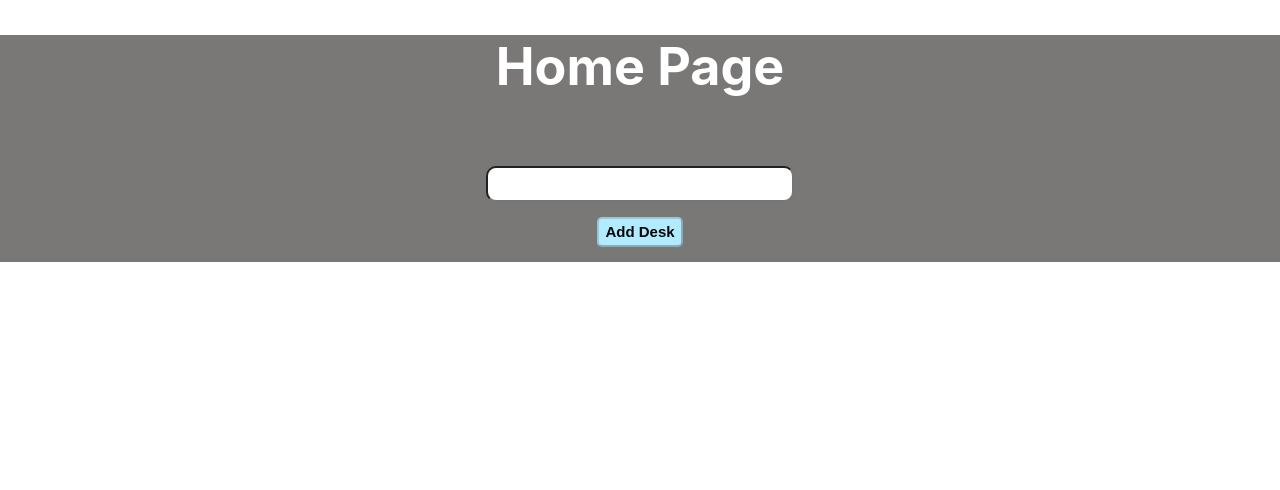
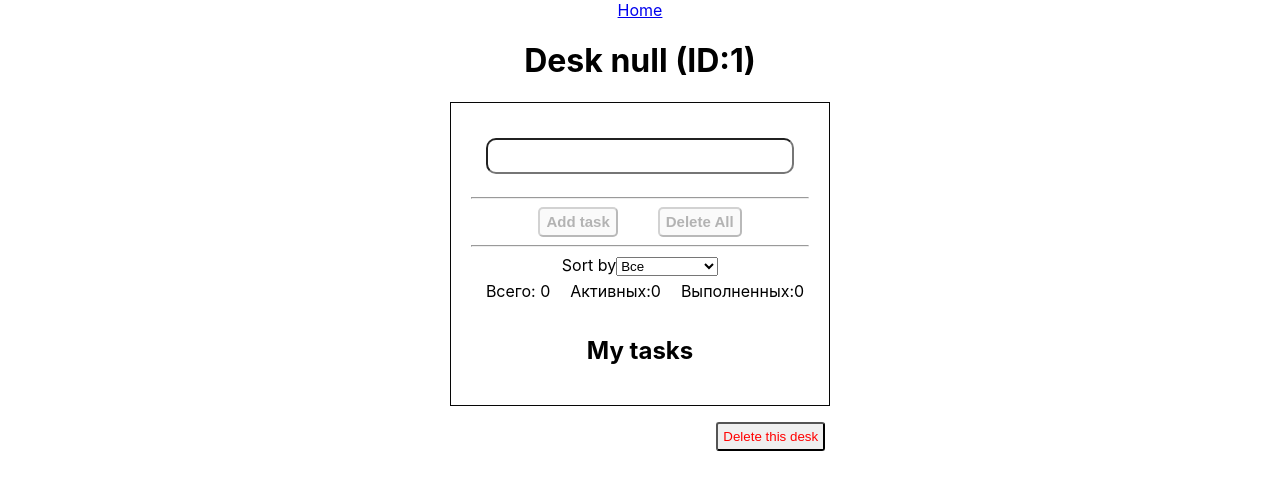
Before and after one commit to ivanishko/todolist, a React (Create React App) app: page /desk/1 in a window 1280 px wide. Before the commit this address led to /. Shown: the top 490 px of the page. Built offline with nearby package versions, Linux system fonts and the light colour scheme.

Commit message:
delete desk from single page

```diff
--- a/src/App.js
+++ b/src/App.js
@@ -3,15 +3,11 @@
 import React, {Component} from 'react';
 import './App.css';
 import {BrowserRouter , Route, Switch} from 'react-router-dom';
-import Input from './components/UI/Input/Input';
-import Button from './components/UI/Button/Button';
 import Desk from './components/Desk/Desk';
 import Desklist from "./components/Desklist/Desklist";
 import DeskDetail from "./components/DeskDetail/DeskDetail";
-import Select from "./components/UI/Select/Select";
 import {FontAwesomeIcon} from "@fortawesome/react-fontawesome";
 import {faCheck,faTrashAlt} from "@fortawesome/free-solid-svg-icons";
-// import NavLink from "react-router-dom/modules/NavLink";
 
 const options = [
     {
@@ -27,9 +23,6 @@ const options = [
         value: 'Новые'
     },
 ];
-
-
-
 
 class App extends Component{
     state = {
@@ -71,7 +64,6 @@ class App extends Component{
     };
 
     getAllDeskList = (deskList) => {
-
         return deskList.map((desk,index) => (
             <li key={index}>
                 <Desk
@@ -169,13 +161,12 @@ class App extends Component{
         this.deleteAllTask(id);
         this.setState(
             prevState => ({
-                deskList: prevState.deskList.filter(el => el.id !== id)
+                deskList: prevState.deskList.filter(el => el.id !== parseInt(id))
             }),
             () => {
                 localStorage.setItem('deskList', JSON.stringify(this.state.deskList))
             }
         );
-
 
     };
     onChangeTaskInput = (event) => {
--- a/src/components/DeskDetail/DeskDetail.css
+++ b/src/components/DeskDetail/DeskDetail.css
@@ -1,5 +1,9 @@
-.DeskDetail {
-
+.DeskDetail .container{
+    height: auto;
+    margin: 0 auto;
+    max-width: fit-content;
+    position: relative;
+    padding-bottom: 50px ;
 }
 
 .DeskDetail .deskItem {
@@ -50,9 +54,13 @@
 .DeskDetail .btn.delete.delete-desk {
     position: absolute;
     right: 0;
-    top: 0;
+    bottom: 0;
 }
 
 .DeskDetail .btn.check {
     color: darkgreen;
 }
+
+.DeskDetail input {
+    margin: 15px;
+}
--- a/src/components/DeskDetail/DeskDetail.js
+++ b/src/components/DeskDetail/DeskDetail.js
@@ -4,11 +4,10 @@ import {FontAwesomeIcon} from "@fortawesome/react-fontawesome";
 import {faCheck, faTrashAlt} from "@fortawesome/free-solid-svg-icons";
 import {withRouter, Link} from "react-router-dom";
 import './DeskDetail.css';
-
 import Input from "../UI/Input/Input";
 import Button from "../UI/Button/Button";
 import Select from "../UI/Select/Select";
-import Desk from "../Desk/Desk";
+import withAuth from '../../hoc/WithAuth/WithAuth';
 
 
 
@@ -53,7 +52,8 @@ class DeskDetail extends Component {
 
        if (isDeleteConfirm) {
             this.props.deleteDesk(this.props.id);
-       };
+       }
+       // this.props.history.push('/');
     };
 
     onChangeTaskInput = (event) => {
@@ -96,22 +96,22 @@ class DeskDetail extends Component {
         })
     };
 
-    componentDidUpdate() {
+    componentDidUpdate(prevProps) {
         console.log('componentDidUpdateDESKDETAIL');
+        if (this.props.title != prevProps.title && !this.props.title ) {
             this.props.history.push('/');
-
+        }
     }
 
     render() {
         return (
 
             <div className='DeskDetail'>
+                <div className="container">
                 <Link to="/">Home</Link>
 
                 <h1>Desk {this.props.title ? this.props.title : 'null' } (ID:{this.props.match.params.deskID})</h1>
                 <div className="deskItem">
-                    <button className="btn delete delete-desk" onClick={this.deleteDesk}>Delete this desk</button>
-                    <br/>
 
                         <Input
                             onChange={this.onChangeTaskInput}
@@ -152,6 +152,8 @@ class DeskDetail extends Component {
                             </ul>
                         </div>
                     </div>
+                <button className="btn delete delete-desk" onClick={this.deleteDesk}>Delete this desk</button>
+                </div>
             </div>
         );
     }
--- a/src/components/Desklist/Desklist.js
+++ b/src/components/Desklist/Desklist.js
@@ -1,13 +1,11 @@
 import React, {Component} from 'react';
 import Input from "../UI/Input/Input";
 import Button from "../UI/Button/Button";
-//import Desk from "../Desk/Desk";
 
 class Desklist extends Component {
 
     render() {
         return (
-
             <div>
                 <header className="App-header">
                     <h1>Home Page</h1>
--- a/src/components/UI/Input/Input.js
+++ b/src/components/UI/Input/Input.js
@@ -3,7 +3,6 @@ import './Input.css'
 
 
 const Input = props => {
-
     const cls = [
         'Input'
     ];
```
Lines whose indentation alone changed are shown as unchanged.
